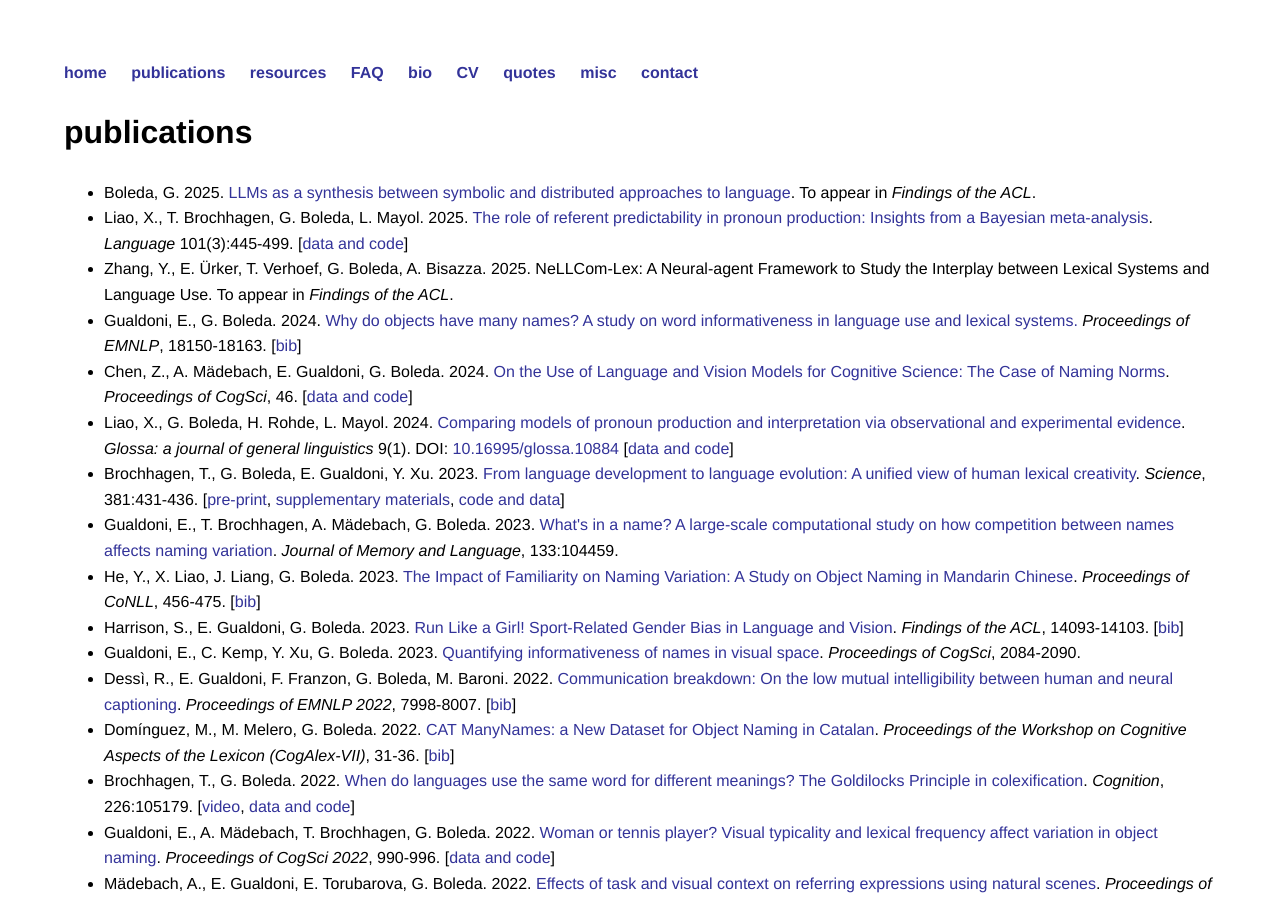
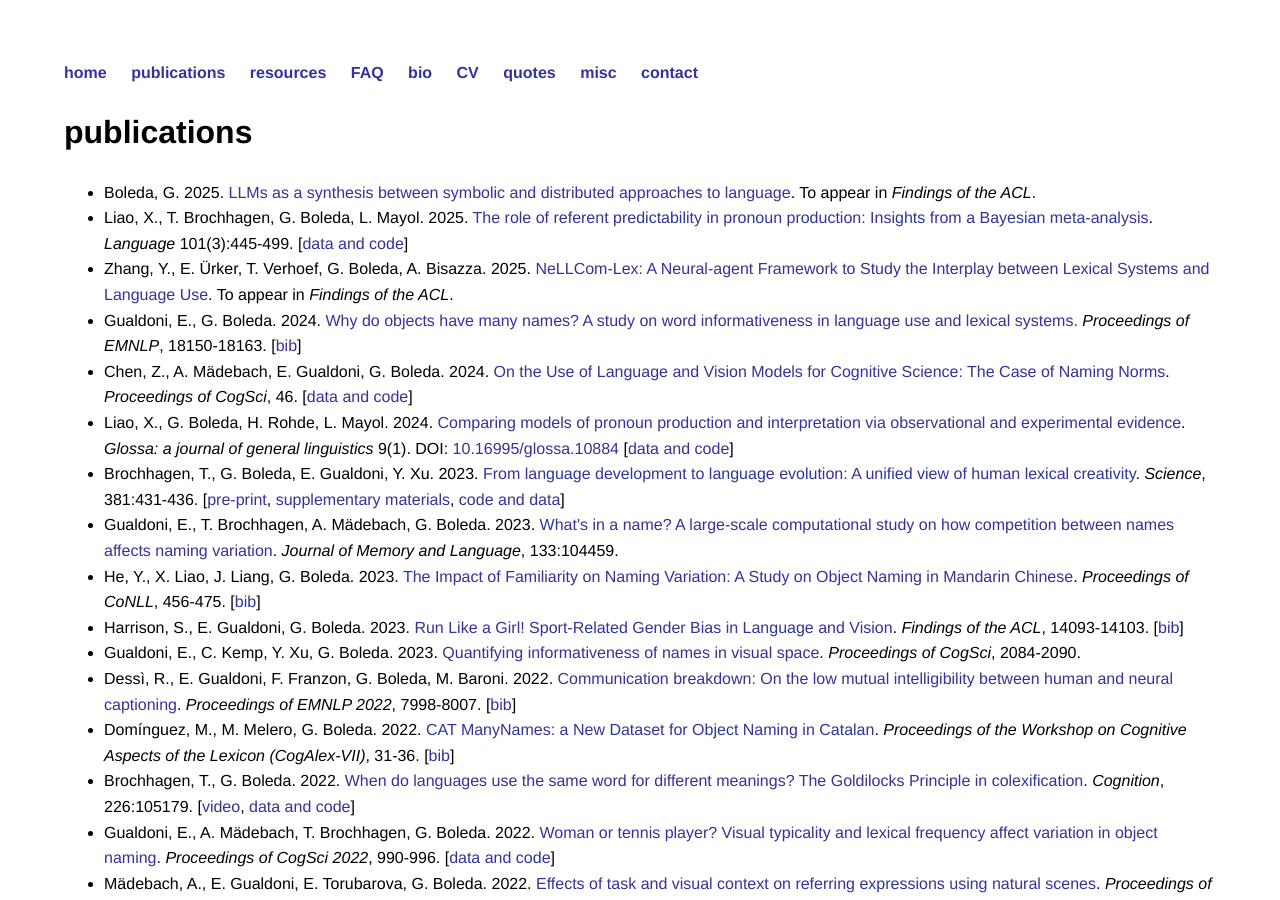
Before and after one commit to gboleda/gboleda.github.io, a Jekyll site: the page built from pubs/index.html, in a window 1280 px wide and 900 px high. Built offline with Jekyll 4.4.1, drawn with Linux system fonts in a browser that asks for light colours; part of the change alters nothing that is shown.

```diff
--- a/pubs/index.html
+++ b/pubs/index.html
@@ -27,7 +27,7 @@ title: publications
       </li>
 
       <li>Zhang, Y., E. Ürker, T. Verhoef, G. Boleda, A. Bisazza. 2025.
-	NeLLCom-Lex: A Neural-agent Framework to Study the Interplay between Lexical Systems and Language Use.
+	<a href="2025-Lex_dynamics_nellcomm.pdf">NeLLCom-Lex: A Neural-agent Framework to Study the Interplay between Lexical Systems and Language Use</a>.
 	To appear in <i>Findings of the ACL</i>.
       </li>
 
```
Also changed, not shown: 1 other file.
